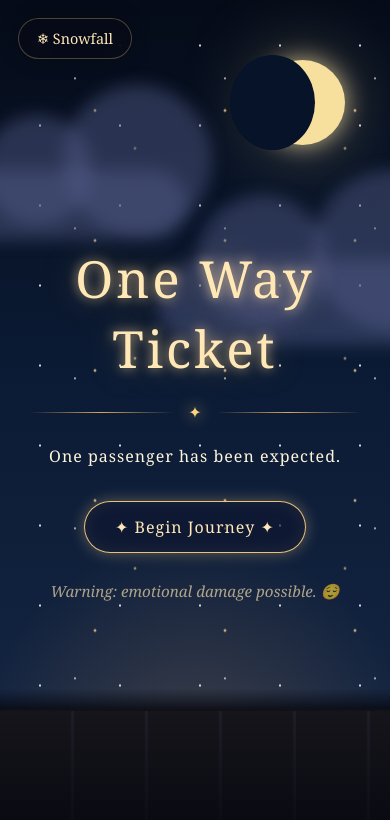
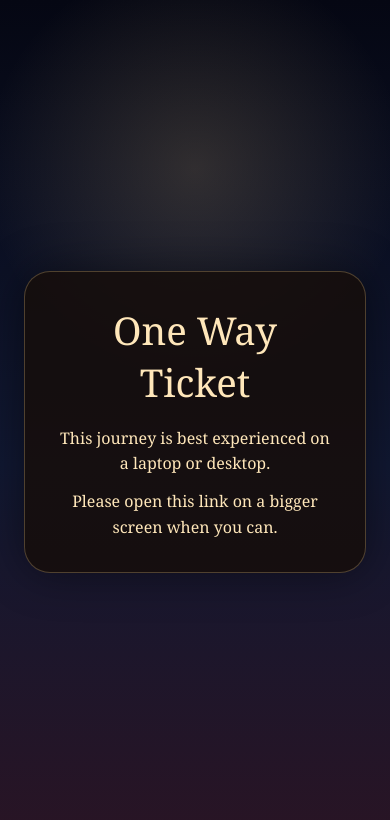
Before and after one commit to arzadonfelix-cell/one-way-ticket, a plain HTML site: page index.html in a window 390 px wide. Drawn offline with Linux system fonts and the light colour scheme.

Commit message:
Final pre-launch updates

```diff
--- a/index.html
+++ b/index.html
@@ -17,6 +17,18 @@
 <audio id="trainAmbience" loop>
   <source src="assets/audio/train-ambience.mp3" type="audio/mpeg">
 </audio>
+
+<div class="mobile-blocker">
+  <div class="mobile-blocker-card">
+    <h1>One Way Ticket</h1>
+    <p>
+      This journey is best experienced on a laptop or desktop.
+    </p>
+    <p>
+      Please open this link on a bigger screen when you can.
+    </p>
+  </div>
+</div>
 
 <button id="weatherToggle" class="weather-toggle">
   ❄ Snowfall
--- a/style.css
+++ b/style.css
@@ -2708,3 +2708,48 @@ z-index:2000;
     transform: translateY(0);
   }
 }
+
+.mobile-blocker {
+  display: none;
+}
+
+@media (max-width: 850px) {
+  .mobile-blocker {
+    position: fixed;
+    inset: 0;
+    z-index: 9999;
+
+    display: flex;
+    justify-content: center;
+    align-items: center;
+
+    padding: 24px;
+
+    background:
+      radial-gradient(circle at 50% 20%, rgba(255, 215, 140, 0.16), transparent 30%),
+      linear-gradient(to bottom, #050713, #111832 55%, #291424);
+
+    color: #ffe7ba;
+    text-align: center;
+  }
+
+  .mobile-blocker-card {
+    max-width: 420px;
+    padding: 32px;
+    border-radius: 26px;
+    border: 1px solid rgba(255, 215, 140, 0.25);
+    background: rgba(22, 14, 12, 0.88);
+    box-shadow: 0 0 45px rgba(0,0,0,0.45);
+  }
+
+  .mobile-blocker-card h1 {
+    font-size: 2.4rem;
+    font-weight: 400;
+    margin-bottom: 18px;
+  }
+
+  .mobile-blocker-card p {
+    line-height: 1.6;
+    margin-top: 12px;
+  }
+}
```
